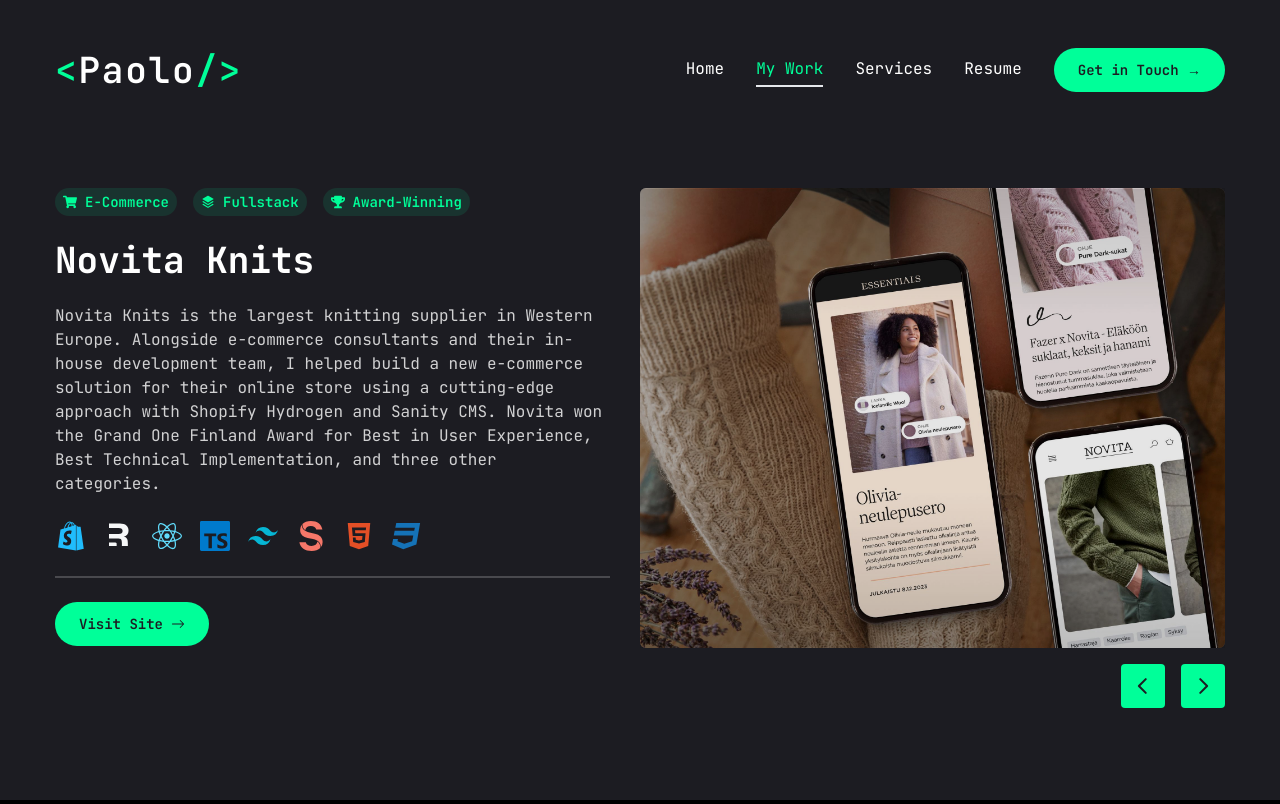
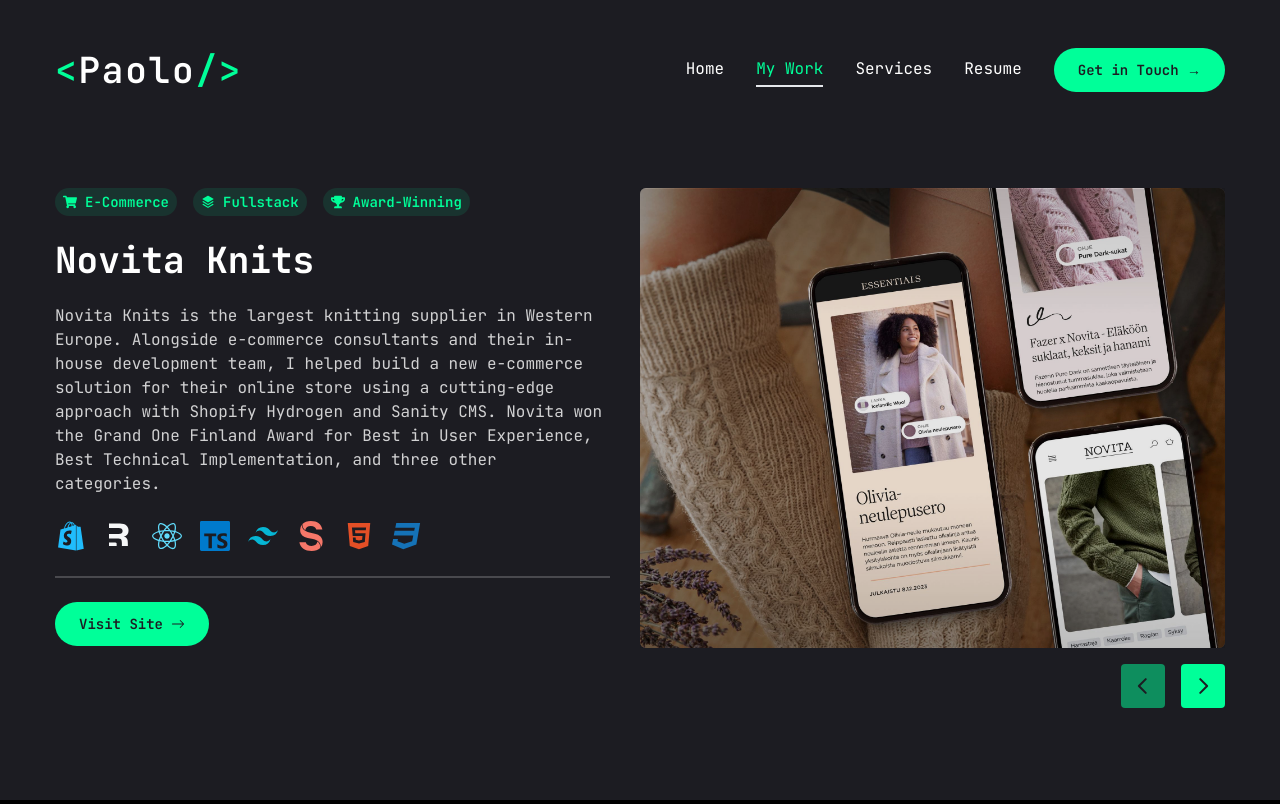
Before and after one commit to paolo-arroyo/portfolio, a Next.js app: page /work in a window 1280 px wide. Built offline with nearby package versions, Linux system fonts and the light colour scheme.

Commit message:
fix: slider button opacity when disabled

```diff
--- a/src/app/work/page.tsx
+++ b/src/app/work/page.tsx
@@ -138,7 +138,7 @@
               <SliderButtons
                 containerStyles="flex gap-2 absolute right-0 bottom-[calc(50%-22px)] xl:bottom-0 z-20 w-full xl:justify-none xl:w-max justify-between xl:justify-none gap-4"
                 iconStyles=""
-                buttonStyles="bg-accent hover:bg-accent-hover text-primary text-[22px] w-[44px] h-[44px] rounded-sm flex justify-center items-center transition-all"
+                buttonStyles="bg-accent hover:bg-accent-hover text-primary text-[22px] w-[44px] h-[44px] rounded-sm flex justify-center items-center transition-all disabled:opacity-50"
               />
             </Swiper>
           </div>
--- a/src/components/SliderButtons.tsx
+++ b/src/components/SliderButtons.tsx
@@ -15,18 +15,21 @@
   iconStyles,
 }: SliderButtonsProps) => {
   const swiper = useSwiper();
+  const activeIndex = swiper.activeIndex;
   return (
     <div>
       <div className={containerStyles}>
         <button
           onClick={() => swiper.slidePrev()}
           className={buttonStyles}
+          {...(activeIndex === 0 && { disabled: true })}
         >
           <PiCaretLeftBold className={iconStyles} />
         </button>
         <button
           onClick={() => swiper.slideNext()}
           className={buttonStyles}
+          {...(activeIndex === swiper.slides.length - 1 && { disabled: true })}
         >
           <PiCaretRightBold className={iconStyles} />
         </button>
```
